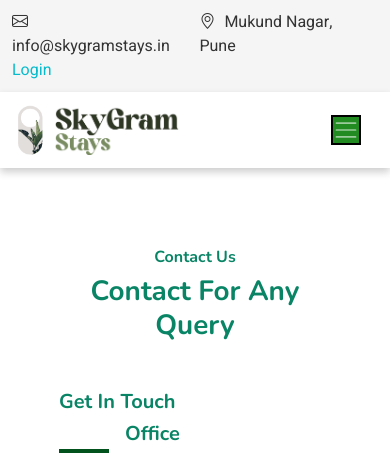
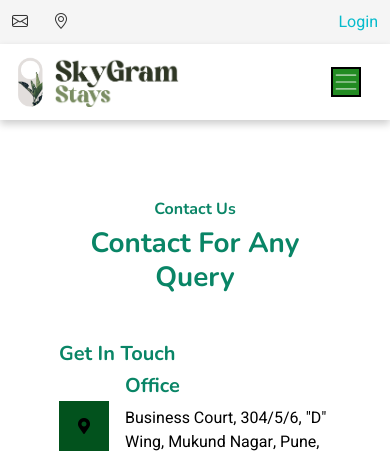
Before and after one commit to ashishruke99/Skygram-Stays, a Flask app: page /contact_us in a window 390 px wide. Shown: the top 453 px of the page. Run offline with Flask 3, Linux system fonts and the light colour scheme; parts of the project's set-up code (start-up, migrations or seed data) failed here and were passed over; some libraries are stand-ins or nearby versions.

Commit message:
Update base.html to handle the distorted header top

```diff
--- a/SkyGrams-Stay-main/templates/base.html
+++ b/SkyGrams-Stay-main/templates/base.html
@@ -306,10 +306,13 @@
 
         /* Responsive Styles */
         @media (max-width: 768px) {
-            .header-top__container {
-                flex-direction: row;
-                justify-content: space-between;
+            .header-top__contact-info a {
+                display: flex;
                 align-items: center;
+            }
+
+            .header-top__contact-info a span {
+                display: none;
             }
 
             .navbar .navbar-brand,
@@ -374,8 +377,12 @@
     <div class="header-top">
         <div class="container header-top__container">
             <div class="header-top__contact-info">
-                <a href="mailto:info@skygramstays.in"><i class="bi bi-envelope"></i> info@skygramstays.in</a>
-                <a href="#"><i class="bi bi-geo-alt"></i> Mukund Nagar, Pune</a>
+                <a href="mailto:info@skygramstays.in">
+                    <i class="bi bi-envelope"></i> <span>info@skygramstays.in</span>
+                </a>
+                <a href="#">
+                    <i class="bi bi-geo-alt"></i> <span>Mukund Nagar, Pune</span>
+                </a>
             </div>
             <div class="header-top__login-button-container">
                 {% if 'user_id' in session %}
```
